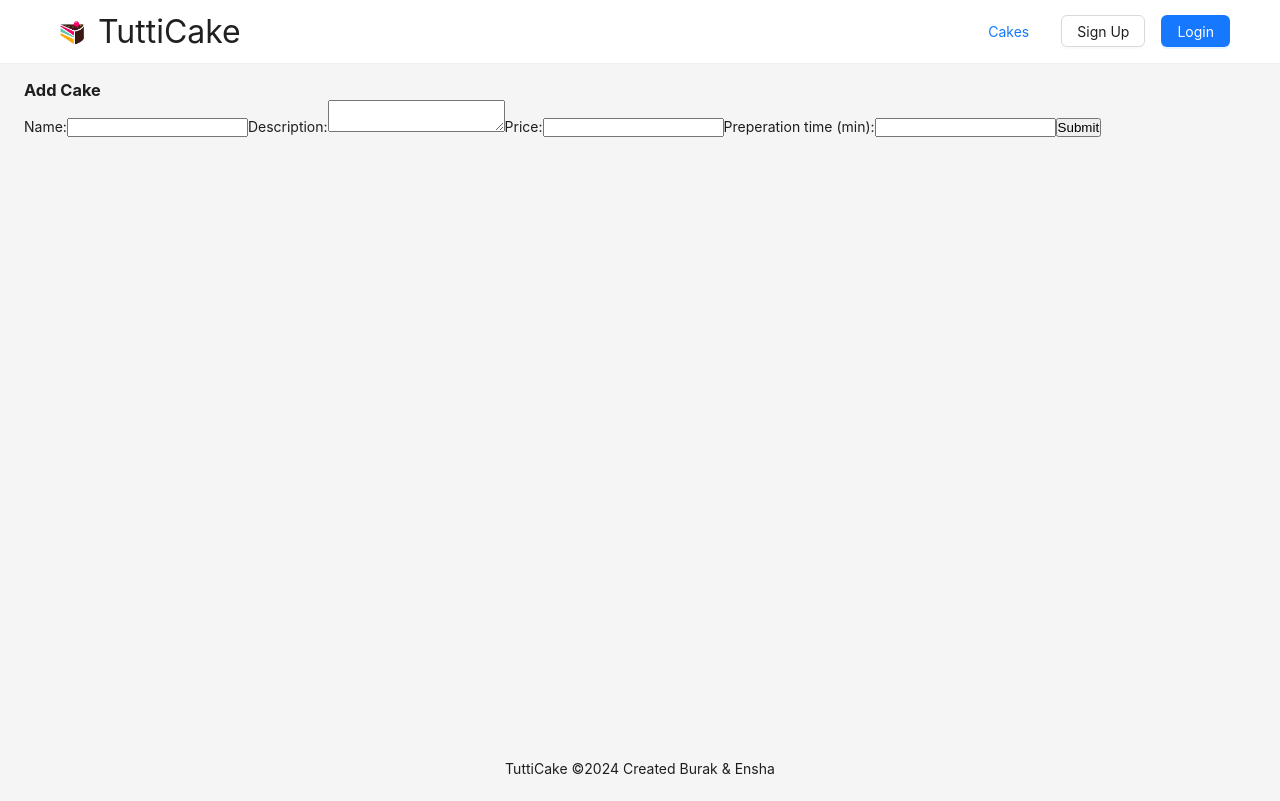
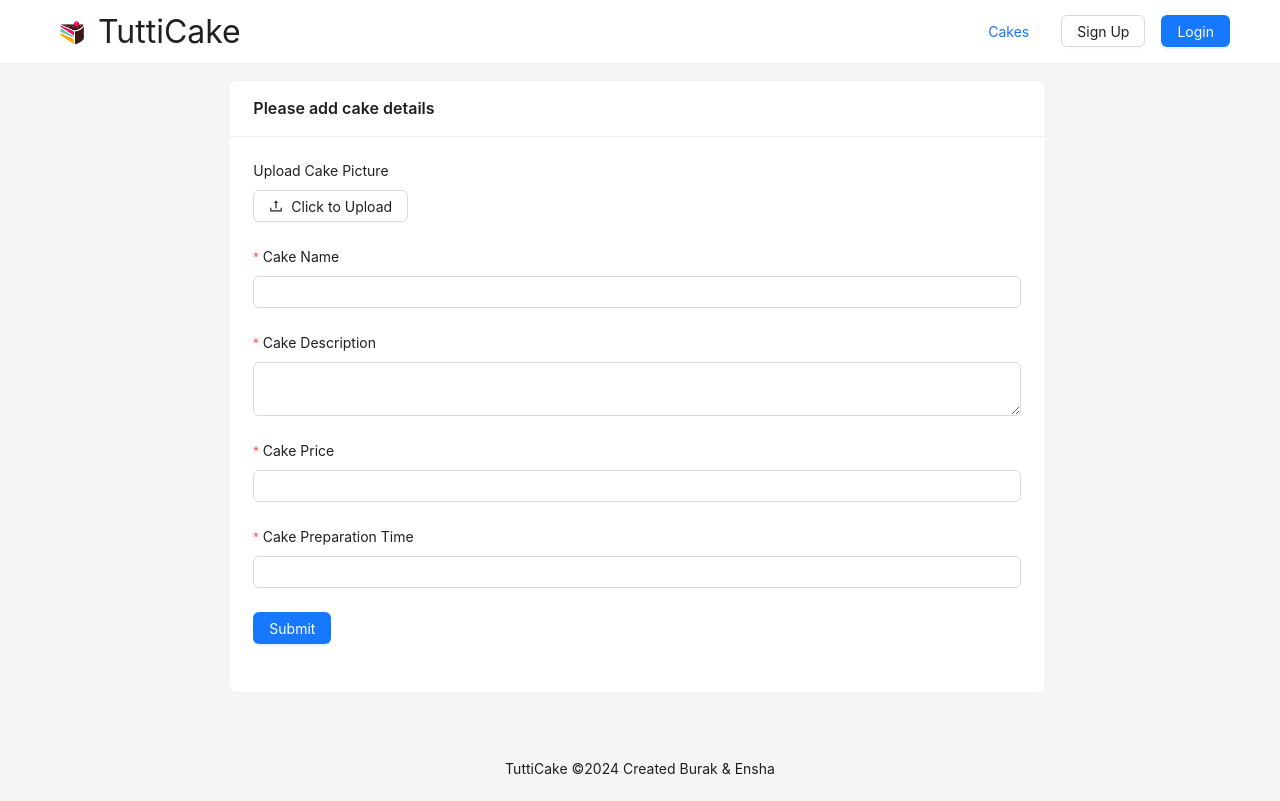
Before and after one commit to nihatalgan/tutticake-app-client, a React (Vite) app: page /cakes/create in a window 1280 px wide. Built offline with nearby package versions, Linux system fonts and the light colour scheme; no server answers.

Commit message:
added styles on edit and add cake page

```diff
--- a/src/pages/AddCake.jsx
+++ b/src/pages/AddCake.jsx
@@ -1,71 +1,120 @@
 import { useState } from "react";
 import { useNavigate } from "react-router-dom";
+import { Button, Card, Col, Form, Input, Row, Upload } from "antd";
+import { UploadOutlined } from "@ant-design/icons"
 
 import cakeServices from "../services/cakes.service";
 
+const normFile = (e) => {
+  if (Array.isArray(e)) {
+    return e;
+  }
+  return e?.fileList;
+};
+
 function AddCake() {
-  const [name, setName] = useState("");
-  const [description, setDescription] = useState("");
-  const [price, setPrice] = useState("");
-  const [preperationTime, setPreperationTime] = useState("");
+  const [errorMessage, setErrorMessage] = useState(undefined);
 
   const navigate = useNavigate();
 
-  const handleSubmit = (e) => {
-    e.preventDefault();
-
-    const newCake = { name, description, price, preperationTime };
-    console.log(newCake);
-
+  const onFinish = (values) => {
+    if (values.imageObj && values.imageObj[0]) {
+      values.imageUrl = values.imageObj[0].response.image;
+    }
     cakeServices
-      .addCake(newCake)
+      .addCake(values)
       .then((response) => {
-        // Reset the state
-        setName("");
-        setDescription("");
-        setPrice("");
-        setPreperationTime("");
         navigate("/cakes");
       })
-      .catch((error) => console.log(error));
+      .catch((error) => {
+        const errorDescription = error.response.data.message;
+        setErrorMessage(errorDescription);
+      });
+  };
+
+  const uploadProps = {
+    name: 'image',
+    listType:"picture",
+    multiple: false,
+    maxCount: 1,
+    action: `${import.meta.env.VITE_SERVER_URL}/upload`,
   };
 
   return (
-    <div className="AddCake">
-      <h3>Add Cake</h3>
+    <Row justify="center" align='middle'>
+      <Col span={16}>
+        <Card title="Please add cake details">
+          <Form
+            name="add-cake"
+            onFinish={onFinish}
+            autoComplete="off"
+            layout="vertical"
+          >
+            <Form.Item label="Upload Cake Picture" name="imageObj" valuePropName="fileList" getValueFromEvent={normFile}>
+              <Upload {...uploadProps}>
+                <Button icon={<UploadOutlined />}>Click to Upload</Button>
+              </Upload>
+            </Form.Item>
+            <Form.Item
+              label="Cake Name"
+              name="name"
+              rules={[
+                {
+                  required: true,
+                  message: 'Please input cake name!',
+                },
+              ]}
+            >
+              <Input />
+            </Form.Item>
 
-      <form onSubmit={handleSubmit}>
-        <label>Name:</label>
-        <input
-          type="text"
-          name="name"
-          value={name}
-          onChange={(e) => setName(e.target.value)}
-        />
-        <label>Description:</label>
-        <textarea
-          type="text"
-          name="description"
-          value={description}
-          onChange={(e) => setDescription(e.target.value)}
-        />
-        <label>Price:</label>
-        <input
-          type="number"
-          name="price"
-          value={price}
-          onChange={(e) => setPrice(Number(e.target.value))}
-        />
-         <label>Preperation time (min):</label>
-        <input
-          type="number"
-          name="preperationTime"
-          value={preperationTime}
-          onChange={(e) => setPreperationTime(Number(e.target.value))}
-        />
-        <button type="submit">Submit</button>
-      </form>
-    </div>
+            <Form.Item
+              label="Cake Description"
+              name="description"
+              rules={[
+                {
+                  required: true,
+                  message: 'Please input cake description!',
+                },
+              ]}
+            >
+              <Input.TextArea />
+            </Form.Item>
+
+            <Form.Item
+              label="Cake Price"
+              name="price"
+              rules={[
+                {
+                  required: true,
+                  message: 'Please input cake price!',
+                },
+              ]}
+            >
+              <Input type="number" />
+            </Form.Item>
+            <Form.Item
+              label="Cake Preparation Time"
+              name="preperationTime"
+              rules={[
+                {
+                  required: true,
+                  message: 'Please input cake preperation Time!',
+                },
+              ]}
+            >
+              <Input type="number" />
+            </Form.Item>
+            <Form.Item>
+              <Button type="primary" htmlType="submit">
+                Submit
+              </Button>
+            </Form.Item>
+          </Form>
+          { errorMessage  && <p style={{color: 'red', textAlign: "center"}}>{errorMessage}</p>}
+        </Card>
+      </Col>
+    </Row>
   );
 }
 
--- a/src/pages/CakeDetailsPage.jsx
+++ b/src/pages/CakeDetailsPage.jsx
@@ -95,7 +95,7 @@ function CakeDetailsPage(props) {
               margin: 0,
             }}
           >
-            {cake.preperationTime} min
+            {cake.preperationTime} hrs.
           </Typography.Title>
         </Card>
       </Col>
--- a/src/pages/EditCakePage.jsx
+++ b/src/pages/EditCakePage.jsx
@@ -1,14 +1,21 @@
 import { useState, useEffect, useContext } from "react";
 import { useParams, useNavigate } from "react-router-dom";
+import { Button, Card, Col, Form, Input, Row, Spin, Upload } from "antd";
+import { UploadOutlined } from "@ant-design/icons"
 
 import cakeServices from "../services/cakes.service";
-import { AuthContext } from "../context/auth.context";
 
-function EditCakePage(props) {
-  const { user } = useContext(AuthContext);
+const normFile = (e) => {
+  if (Array.isArray(e)) {
+    return e;
+  }
+  return e?.fileList;
+};
 
-  const [name, setName] = useState("");
-  const [description, setDescription] = useState("");
+function EditCakePage() {
+  const [errorMessage, setErrorMessage] = useState(undefined);
+  const [loading, setLoading] = useState(true);
+  const [cakeData, setCakeData] = useState({});
 
   const { cakeId } = useParams();
   const navigate = useNavigate();
@@ -17,20 +24,24 @@ function EditCakePage(props) {
     cakeServices
       .getCakeDetails(cakeId)
       .then((response) => {
-        const cakeData = response.data;
-        setName(cakeData.name);
-        setDescription(cakeData.description);
+        setCakeData(response.data);
+        setLoading(false);
       })
       .catch((error) => console.log(error));
   }, [cakeId]);
 
-  const handleFormSubmit = (e) => {
-    e.preventDefault();
-    const requestBody = { name, description };
-
-    cakeServices.editCakeDetails(cakeId, requestBody).then((response) => {
-      navigate(`/cakes/${cakeId}`);
-    });
+  const onFinish = (values) => {
+    if (values.imageObj && values.imageObj[0]) {
+      values.imageUrl = values.imageObj[0].response.image;
+    }
+    cakeServices.editCakeDetails(cakeId, values)
+      .then((response) => {
+        navigate(`/cakes/${cakeId}`);
+      })
+      .catch((error) => {
+        const errorDescription = error.response.data.message;
+        setErrorMessage(errorDescription);
+      });
   };
 
   const deleteCake = () => {
@@ -39,34 +50,110 @@ function EditCakePage(props) {
       .then(() => {
         navigate("/cakes");
       })
-      .catch((err) => console.log(err));
+      .catch((error) => {
+        const errorDescription = error.response.data.message;
+        setErrorMessage(errorDescription);
+        setLoading(false);
+      });
   };
 
+  const uploadProps = {
+    name: 'image',
+    listType:"picture",
+    multiple: false,
+    maxCount: 1,
+    action: `${import.meta.env.VITE_SERVER_URL}/upload`,
+  };
+
+  if (loading) {
+    return (
+      <Row justify="center" align='middle' style={{ height: '100%' }}>
+        <Col>
+          <Spin size="large" />
+        </Col>
+      </Row>
+    )
+  }
+
   return (
-    <div>
-      <h3>Edit the Cake</h3>
+    <Row justify="center" align='middle'>
+      <Col span={16}>
+        <Card title="Edit a cake">
+          <Form
+            name="edit-cake"
+            onFinish={onFinish}
+            autoComplete="off"
+            layout="vertical"
+            initialValues={cakeData}
+          >
+            <Form.Item label="Upload Cake Picture" name="imageObj"  valuePropName="fileList" getValueFromEvent={normFile}>
+              <Upload {...uploadProps}>
+                <Button icon={<UploadOutlined />}>Click to Update</Button>
+              </Upload>
+            </Form.Item>
+            <Form.Item
+              label="Cake Name"
+              name="name"
+              rules={[
+                {
+                  required: true,
+                  message: 'Please input cake name!',
+                },
+              ]}
+            >
+              <Input />
+            </Form.Item>
 
-      <form onSubmit={handleFormSubmit}>
-        <label>Name:</label>
-        <input
-          type="text"
-          name="name"
-          value={name}
-          onChange={(e) => setName(e.target.value)}
-        />
+            <Form.Item
+              label="Cake Description"
+              name="description"
+              rules={[
+                {
+                  required: true,
+                  message: 'Please input cake description!',
+                },
+              ]}
+            >
+              <Input.TextArea />
+            </Form.Item>
 
-        <label>Description:</label>
-        <textarea
-          name="description"
-          value={description}
-          onChange={(e) => setDescription(e.target.value)}
-        />
-
-        <button type="submit">Update Cake</button>
-      </form>
-
-      <button onClick={deleteCake}>Delete Cake</button>
-    </div>
+            <Form.Item
+              label="Cake Price"
+              name="price"
+              rules={[
+                {
+                  required: true,
+                  message: 'Please input cake price!',
+                },
+              ]}
+            >
+              <Input type="number" />
+            </Form.Item>
+            <Form.Item
+              label="Cake Preparation Time"
+              name="preperationTime"
+              rules={[
+                {
+                  required: true,
+                  message: 'Please input cake preperation Time!',
+                },
+              ]}
+            >
+              <Input type="number" />
+            </Form.Item>
+            <Form.Item>
+              <Button type="primary" htmlType="submit">
+                Save Changes
+              </Button>
+              <Button type="danger" onClick={deleteCake}>
+                Delete Cake
+              </Button>
+            </Form.Item>
+          </Form>
+          { errorMessage  && <p style={{color: 'red', textAlign: "center"}}>{errorMessage}</p>}
+        </Card>
+      </Col>
+    </Row>
   );
 }
 
--- a/src/pages/MyAccount.jsx
+++ b/src/pages/MyAccount.jsx
@@ -1,7 +1,16 @@
 import { useEffect, useState } from "react";
-import { Button, Card, Col, Form, Input, Row, notification } from "antd";
+import { Avatar, Button, Card, Col, Divider, Flex, Form, Image, Input, Row, Spin, Upload, notification } from "antd";
+import { UploadOutlined, UserOutlined } from "@ant-design/icons"
 
 import usersService from "../services/users.service";
+
+const normFile = (e) => {
+  if (Array.isArray(e)) {
+    return e;
+  }
+  return e?.fileList;
+};
+
 
 function MyAccountPage() {
 
@@ -25,9 +34,16 @@ function MyAccountPage() {
   }, [])
 
   const onFinish = (values) => {
-    const { name, email, phoneNumber, address } = values;
-    usersService.editUserDetails({ name, email, phoneNumber, address })
+    if (values.imageObj && values.imageObj[0]) {
+      values.imageUrl = values.imageObj[0].response.image;
+    }
+    usersService.editUserDetails(values)
     .then((response) => {
+      setLoading(true)
+      usersService.getUserDetails()
+        .then((response) => {
+          setFormInitialValues(response.data);
+          setLoading(false)
           notify['success']({
             message: 'Account Details Updated!',
             description:
@@ -35,21 +51,40 @@ function MyAccountPage() {
             duration: 2,
           })
         })
+        .catch(error => {
+          const errorDescription = error.response.data.message;
+          setErrorMessage(errorDescription);
+        })
+    })
     .catch((error) => {
+      setLoading(false);
       const errorDescription = error.response.data.message;
       setErrorMessage(errorDescription);
     })
   };
 
+  const uploadProps = {
+    name: 'image',
+    listType:"picture",
+    multiple: false,
+    maxCount: 1,
+    action: `${import.meta.env.VITE_SERVER_URL}/upload`,
+  };
+
   if (loading) {
     return (
-      <p>Loading...</p>
+      <Row justify="center" align='middle' style={{ height: '100%' }}>
+        <Col>
+          <Spin size="large" />
+        </Col>
+        {notifyHolder}
+      </Row>
     )
   }
 
   return (
     <Row justify="center" align='middle'>
-      <Col>
+      <Col span={8}>
         <Card title="My Account">
           <Form
             name="account"
@@ -58,6 +93,21 @@ function MyAccountPage() {
             layout="vertical"
             initialValues={formInitialValues}
           >
+            <Flex justify="space-between">
+              {
+                formInitialValues.imageUrl ? (
+                  <Image preview={false} style={{height: 96, width: 96, borderRadius: '50%'}} src={formInitialValues.imageUrl} />
+                ) : (
+                  <Avatar size={96} icon={<UserOutlined />} />
+                )
+              }
+              <Form.Item label="Upload a Picture" name="imageObj"  valuePropName="fileList" getValueFromEvent={normFile}>
+                <Upload {...uploadProps}>
+                  <Button icon={<UploadOutlined />}>Click to Update</Button>
+                </Upload>
+              </Form.Item>
+            </Flex>
+            <Divider />
             <Form.Item
               label="Name"
               name="name"
--- a/src/services/users.service.js
+++ b/src/services/users.service.js
@@ -25,8 +25,8 @@ class UsersService {
     return this.api.get('/users');
   };
 
-  editUserDetails = ({ name, email, phoneNumber, address }) => {
-    return this.api.put('/users', { name, email, phoneNumber, address });
+  editUserDetails = ({ name, email, phoneNumber, address, imageUrl }) => {
+    return this.api.put('/users', { name, email, phoneNumber, address, imageUrl });
   };
 
 }
```
Also changed, not shown: src/components/CakeCard.jsx (+8 -10 lines), src/pages/CakeListPage.jsx (+18 -4 lines), src/services/cakes.service.js (+4 -3 lines). Lines whose indentation alone changed are shown as unchanged.
